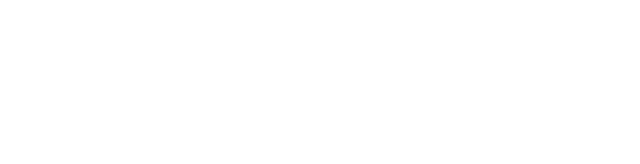
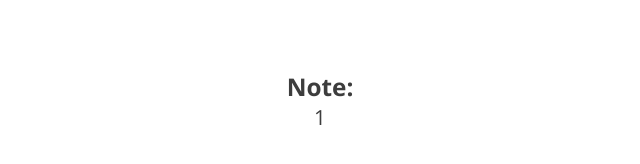
Before and after one commit to OscarAnillo/react-notes-app-fe, a React (Vite) app: page /note/1 in a window 1280 px wide. Before the commit this address had no page. Shown: the part 300-464 px from the top of the page, without its empty margins (320-960 px from the left). Built offline with nearby package versions, Linux system fonts and the light colour scheme.

Commit message:
add router, redux

```diff
--- a/src/App.css
+++ b/src/App.css
@@ -4,6 +4,7 @@
   margin: 0;
   padding: 0;
   list-style: none;
+  text-decoration: none;
 }
 .App {
   font-family: 'Open Sans', sans-serif;
@@ -65,6 +66,7 @@
   font-weight: 400;
   letter-spacing: 2px;
   line-height: 25px;
+
 }
 .map-div p {
   font-size: .6rem;
@@ -77,7 +79,6 @@
   display: flex;
   align-items: center;
   justify-content: space-between;
-  /* border: 1px solid red;s */
 }
 .map-row .close {
   background-color: transparent;
@@ -85,3 +86,15 @@
   color: rgb(255, 0, 0);
   font-weight: 400;
 }
+
+/* DisplaySingleNote */
+.single-note-div {
+  color: #3d3d3d;
+  font-family: 'Open Sans', sans-serif;
+  font-size: 1.3rem;
+  position: absolute;
+  top: 50%;
+  left: 50%;
+  transform: translate(-50%, -50%);
+  text-align: center;
+}
--- a/src/Components/Display-single-note.jsx
+++ b/src/Components/Display-single-note.jsx
@@ -1,7 +1,12 @@
+import { useParams } from "react-router-dom";
+
 export const DisplaySingleNote = () => {
+    let { name } = useParams()
+
     return (
-        <div>
-            <h1>NOTES</h1>
+        <div className="single-note-div">
+            <h3>Note:</h3>
+            <p>{name}</p>
         </div>
     )
 }
--- a/src/Components/Notes-Components.jsx
+++ b/src/Components/Notes-Components.jsx
@@ -1,11 +1,16 @@
 import { useState, useEffect } from "react";
 import axios from 'axios'
 import { Link } from 'react-router-dom'
+
+import { useDispatch } from 'react-redux'
+import { setTitleSelection, resetTitle } from "../Redux/features/note-slice";
+
 
 export const NotesComponents = () => {
     const [userInput, setUserInput] = useState("");
     const [notesData, setNotesData] = useState([])
     const date =  new Date();
+    const dispatch = useDispatch();
 
     useEffect(() => {
         axios
@@ -28,7 +33,8 @@ export const NotesComponents = () => {
             note: userInput
         })
         .then((res) => {
-            setNotesData([...notesData, res.data])
+            setNotesData([...notesData, res.data]);
+            dispatch(setTitleSelection([...notesData, res.data]));
         })
         .catch( console.log )
         setUserInput("")
@@ -37,7 +43,7 @@ export const NotesComponents = () => {
     const clickHandlerDelete = (id) => {
         axios.delete(`http://localhost:3005/api/notes/${id}`);
         const filterNotes = notesData.filter((item) => item._id !== id);
-        setNotesData(filterNotes)
+        setNotesData(filterNotes);
     }
 
     return (
@@ -53,7 +59,7 @@ export const NotesComponents = () => {
                 <div key={item._id} className="map-div">
                     <div className="inner-map-div">
                         <ul>
-                            <Link to="/notes"><li>{item.note}</li></Link>
+                            <Link to={`/note/${item.note}`}><li>{item.note}</li></Link>
                         </ul>
                         <div className="map-row">
                         <p>{item.date}</p>
--- /dev/null
+++ b/src/Redux/features/note-slice.jsx
@@ -0,0 +1,21 @@
+import { createSlice } from '@reduxjs/toolkit'
+
+const initialState = {
+    noteSelected: []
+}
+
+export const notesSlice = createSlice({
+    name: "noteSlice",
+    initialState,
+    reducers: {
+          setTitleSelection(state, action) {
+            state.noteSelected = action.payload;
+        },
+        resetTitle(state){
+            state.noteSelected.pop();
+        }
+    }
+});
+
+export const {setTitleSelection, resetTitle} = notesSlice.actions;
+export default notesSlice.reducer
--- /dev/null
+++ b/src/Redux/store.jsx
@@ -0,0 +1,8 @@
+import { configureStore } from '@reduxjs/toolkit';
+import noteSlice from './features/note-slice';
+
+export const store = configureStore({
+    reducer: {
+        noteSlice
+    }
+})
--- a/src/main.jsx
+++ b/src/main.jsx
@@ -1,16 +1,22 @@
 import React from 'react'
 import ReactDOM from 'react-dom/client'
 import {BrowserRouter, Route, Routes} from 'react-router-dom'
+
+import { Provider } from "react-redux";
+import { store } from './Redux/store.jsx';
+
 import App from './App.jsx'
 import { DisplaySingleNote } from './Components/Display-single-note.jsx'
 
 ReactDOM.createRoot(document.getElementById('root')).render(
   <React.StrictMode>
-    <BrowserRouter>
-      <Routes>
-        <Route path="/" element={<App />} />
-        <Route path="/notes" element={<DisplaySingleNote />} />
-      </Routes>
-    </BrowserRouter>
+      <Provider store={store}>
+        <BrowserRouter>
+          <Routes>
+            <Route path="/" element={<App />} />
+            <Route path="/note/:name" element={<DisplaySingleNote />} />
+          </Routes>
+        </BrowserRouter>
+      </Provider>
   </React.StrictMode>,
 )
```
